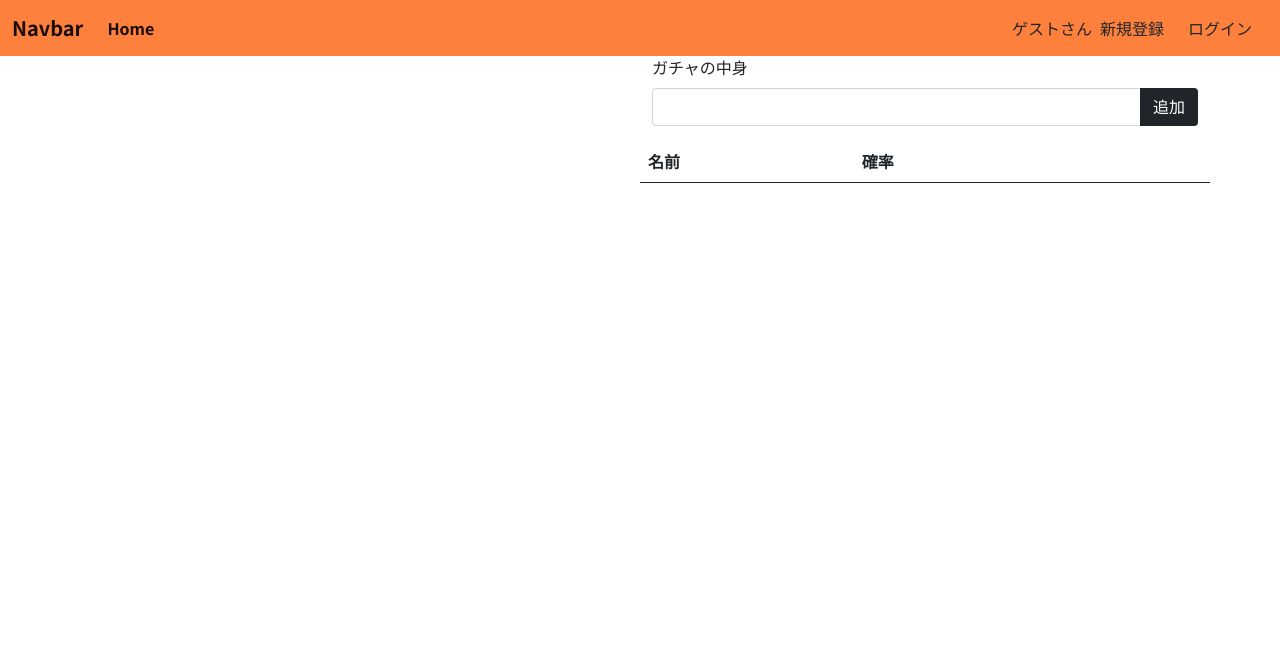
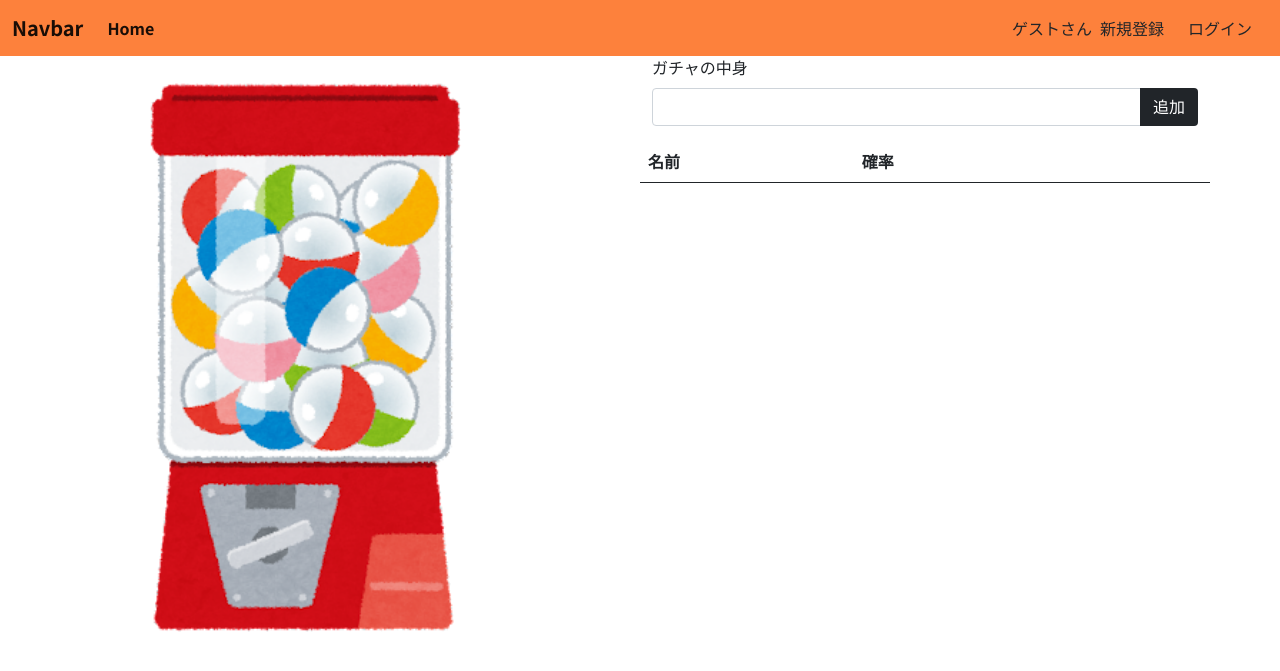
Before and after one commit to sintaro-katuta/SIC_GATYA, a Flask app: page / in a window 1280 px wide. Shown: the top 671 px of the page. Run offline with Flask 2, Linux system fonts and the light colour scheme; lists and menus that the app fills with data are empty.

Commit message:
画像入れた

```diff
--- a/templates/index.html
+++ b/templates/index.html
@@ -2,7 +2,7 @@
 {% block content %}
 <div class="gatya row">
     <div class="col">
-
+    <img src="/static/img/gachagacha.png" class="w-75 h-auto m-3" id="gachaEmote">
     </div>
     <div class="setting col">
         <form method="post" name="gatya-form" id="gatya-form">
```
Also changed, not shown: static/img/gachagacha.png (added).
